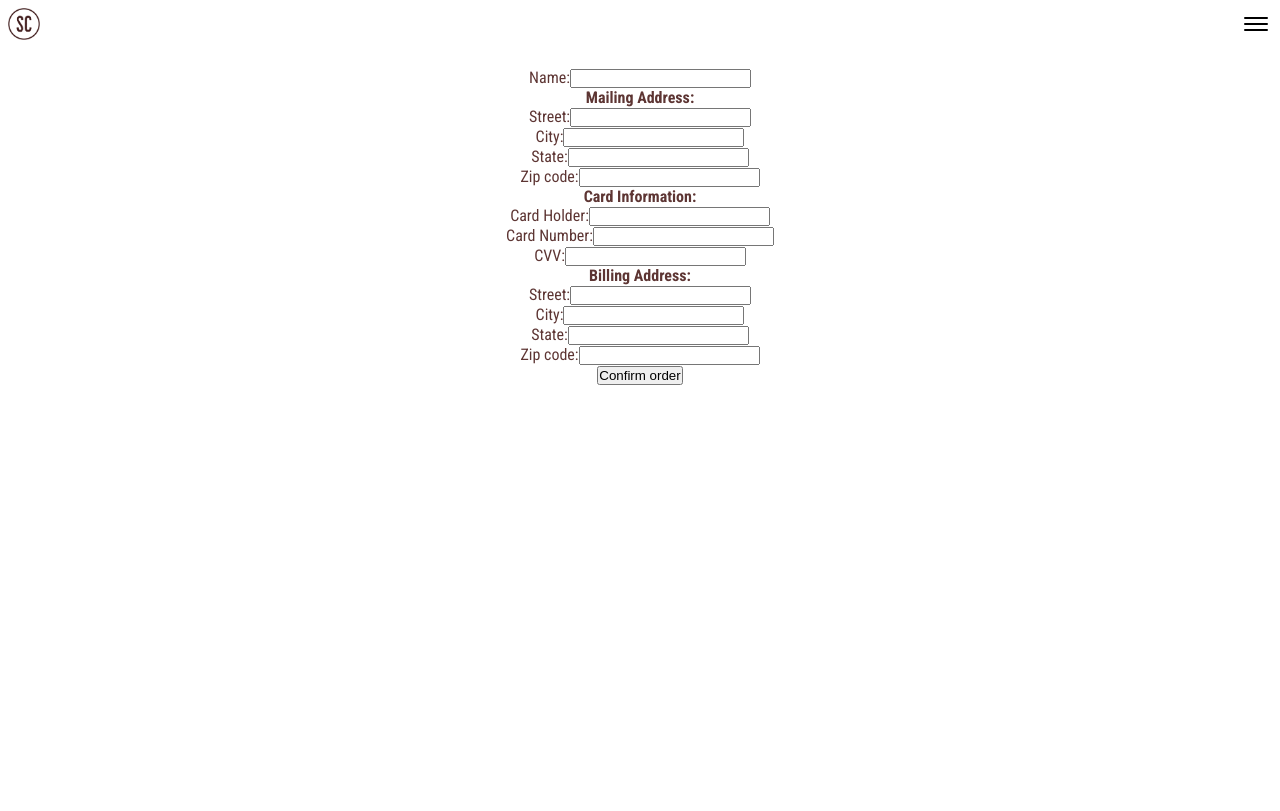
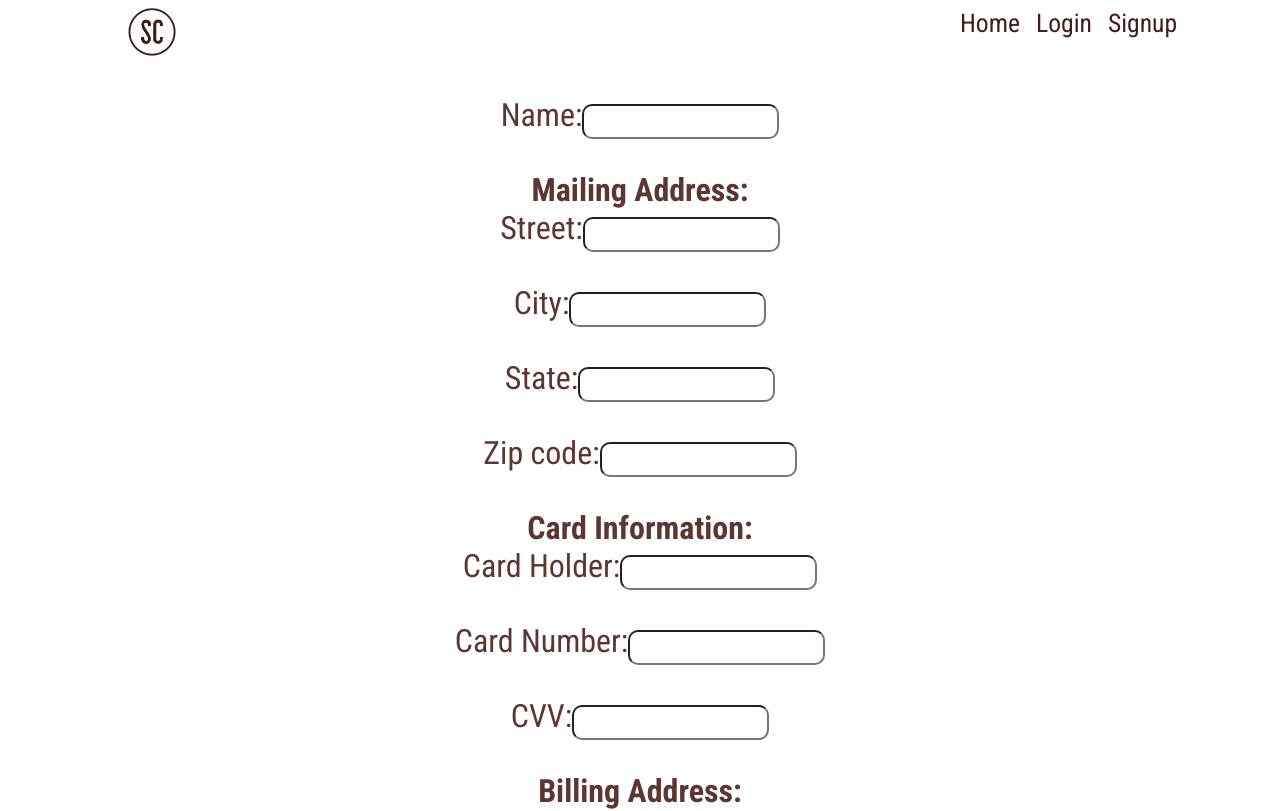
Before and after one commit to alyssasitto/Makeup-proj-frontend, a React (Create React App) app: page /checkout in a window 1280 px wide. Shown: the top 811 px of the page. Built offline with nearby package versions, Linux system fonts and the light colour scheme; no server answers.

Commit message:
Modify css

```diff
--- a/src/components/Navbar.js
+++ b/src/components/Navbar.js
@@ -49,7 +49,7 @@ function NavBar() {
 											src="images/shopping-cart.png"
 											className="cart-icon"
 										></img>
-										<div className="number">{cartArray.length}</div>
+										{/* <div className="number">{cartArray.length}</div> */}
 									</Link>
 									<button onClick={logOutUser} className="logout-btn">
 										Logout
@@ -73,6 +73,41 @@ function NavBar() {
 						</ul>
 					)}
 				</div>
+				<div className="desktop-nav">
+					<ul className="list-items">
+						{isLoggedIn && (
+							<div className="helper">
+								<Link to={"/"}>
+									<li>Home</li>
+								</Link>
+								<Link to={"/cart"} className="shopping-cart">
+									<img
+										src="images/shopping-cart.png"
+										className="cart-icon"
+									></img>
+									{/* <div className="number">{cartArray.length}</div> */}
+								</Link>
+								<button onClick={logOutUser} className="logout-btn">
+									Logout
+								</button>
+							</div>
+						)}
+
+						{!isLoggedIn && (
+							<div className="helper">
+								<Link to={"/"}>
+									<li>Home</li>
+								</Link>
+								<Link to={"/login"}>
+									<li>Login</li>
+								</Link>
+								<Link to={"/signup"}>
+									<li>Signup</li>
+								</Link>
+							</div>
+						)}
+					</ul>
+				</div>
 			</nav>
 		</div>
 	);
--- a/src/index.css
+++ b/src/index.css
@@ -308,3 +308,71 @@ nav {
 	padding: 0.5rem;
 	border-radius: 10px;
 }
+
+.desktop-nav {
+	display: none;
+}
+
+@media screen and (min-width: 1100px) {
+	body {
+		padding: 0 8rem;
+	}
+
+	.logo {
+		height: 3rem;
+	}
+
+	.desktop-nav {
+		display: block;
+	}
+
+	.helper {
+		display: flex;
+		gap: 1rem;
+	}
+
+	.list-items {
+		background-color: transparent;
+		top: 0;
+		padding: 0;
+		font-size: 1.6rem;
+		position: relative;
+	}
+
+	.hb,
+	.close {
+		display: none;
+	}
+
+	.list-items {
+		display: block;
+	}
+
+	.form {
+		display: flex;
+		justify-content: center;
+		flex-direction: column;
+		align-items: center;
+		margin-top: 2rem;
+		font-size: 2rem;
+	}
+
+	.form label {
+		margin-bottom: 1rem;
+	}
+
+	.form input {
+		margin-bottom: 2rem;
+		padding: 0.5rem;
+		border-radius: 10px;
+	}
+
+	.form button {
+		font-size: 1.5rem;
+		background-color: #f4c2c0;
+		border: none;
+		padding: 0.7rem 2rem;
+		border-radius: 10px;
+		margin-bottom: 1rem;
+	}
+}
--- a/src/pages/Checkout.js
+++ b/src/pages/Checkout.js
@@ -70,7 +70,7 @@ function Checkout() {
 
 	return (
 		<div>
-			<form onSubmit={handleSubmit}>
+			<form onSubmit={handleSubmit} className="form">
 				<div>
 					<label for="name">Name:</label>
 					<input type="text" name="name" value={name} onChange={handleName} />
--- a/src/pages/Login.js
+++ b/src/pages/Login.js
@@ -43,7 +43,7 @@ function Login(props) {
 		<div className="LoginPage">
 			<h1>Login</h1>
 
-			<form onSubmit={handleLoginSubmit}>
+			<form onSubmit={handleLoginSubmit} className="form">
 				<label>Email:</label>
 				<input type="email" name="email" value={email} onChange={handleEmail} />
 
--- a/src/pages/Signup.js
+++ b/src/pages/Signup.js
@@ -39,7 +39,7 @@ function Signup(props) {
 		<div className="SignupPage">
 			<h1>Sign Up</h1>
 
-			<form onSubmit={handleSignupSubmit}>
+			<form onSubmit={handleSignupSubmit} className="form">
 				<label>Email:</label>
 				<input type="email" name="email" value={email} onChange={handleEmail} />
 
```
